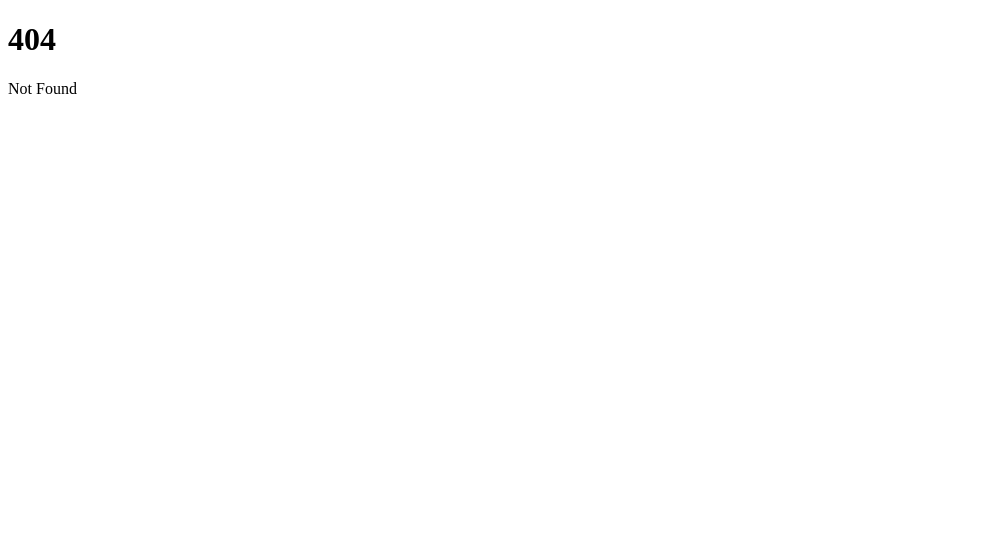
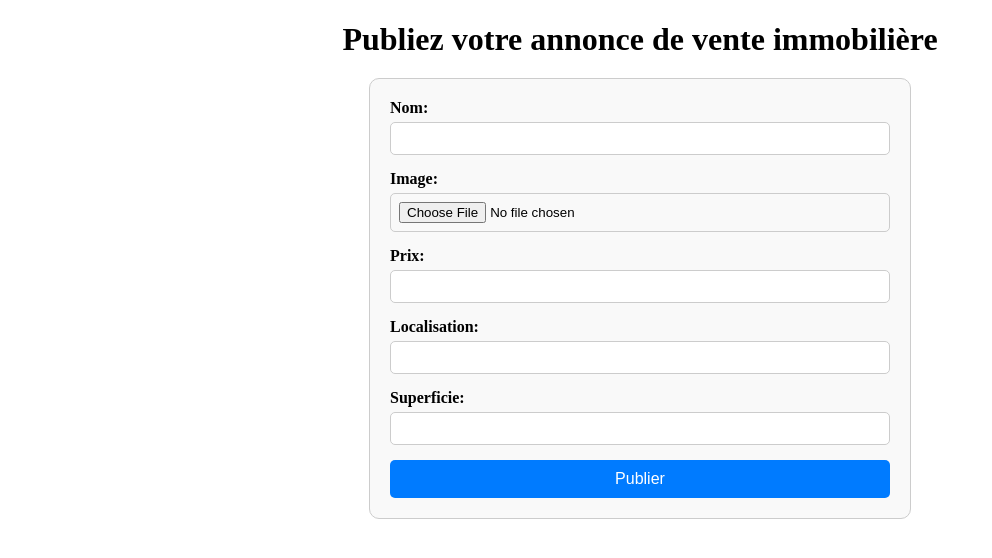
Before and after one commit to AndrienMont/INFO910-TP, a SvelteKit app in the folder Frontend/: page /publish in a window 1280 px wide. Before the commit this address had no page. Shown: the top 558 px of the page, without its empty margins (0-992 px from the left). Built offline with nearby package versions, Linux system fonts and the light colour scheme.

Commit message:
added base for publish estate

```diff
--- /dev/null
+++ b/Frontend/src/routes/publish/+page.svelte
@@ -0,0 +1,96 @@
+<script>
+    import { onMount } from 'svelte';
+
+    let username = '';
+    let name = '';
+    let price = '';
+    let location = '';
+    let superficy = '';
+
+    onMount(() => {
+        username = localStorage.getItem('username') || '';
+    });
+
+    const publishEstate = () => {
+        // send estate data to api for publishing
+    };
+
+</script>
+
+<style>
+    h1 {
+        text-align: center;
+        margin-bottom: 20px;
+    }
+
+    form {
+        max-width: 500px;
+        margin: 0 auto;
+        padding: 20px;
+        border: 1px solid #ccc;
+        border-radius: 10px;
+        background-color: #f9f9f9;
+    }
+
+    .form-group {
+        margin-bottom: 15px;
+    }
+
+    label {
+        display: block;
+        margin-bottom: 5px;
+        font-weight: bold;
+    }
+
+    input[type="text"],
+    input[type="number"],
+    input[type="file"] {
+        width: 100%;
+        padding: 8px;
+        box-sizing: border-box;
+        border: 1px solid #ccc;
+        border-radius: 5px;
+    }
+
+    button {
+        display: block;
+        width: 100%;
+        padding: 10px;
+        background-color: #007BFF;
+        color: white;
+        border: none;
+        border-radius: 5px;
+        font-size: 16px;
+        cursor: pointer;
+    }
+
+    button:hover {
+        background-color: #0056b3;
+    }
+</style>
+
+
+<h1>Publiez votre annonce de vente immobilière</h1>
+<form on:submit|preventDefault={publishEstate}>
+    <div class="form-group">
+        <label for="name">Nom:</label>
+        <input type="text" id="name" bind:value={name} required>
+    </div>
+    <div class="form-group">
+        <label for="picture">Image:</label>
+        <input type="file" id="picture" required>
+    </div>
+    <div class="form-group">
+        <label for="price">Prix:</label>
+        <input type="number" id="price" bind:value={price} required>
+    </div>
+    <div class="form-group">
+        <label for="location">Localisation:</label>
+        <input type="text" id="location" bind:value={location} required>
+    </div>
+    <div class="form-group">
+        <label for="superficy">Superficie:</label>
+        <input type="number" id="superficy" bind:value={superficy} required>
+    </div>
+    <button type="submit">Publier</button>
+</form>
```
Also changed, not shown: Frontend/src/routes/+page.svelte (+23 -1 lines), Frontend/src/routes/login/+page.svelte (+11 -0 lines), 2 other files (tests, documents, lock files or other folders).
